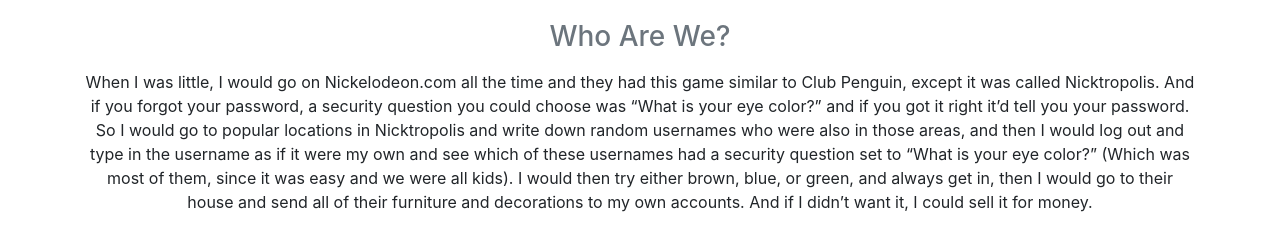
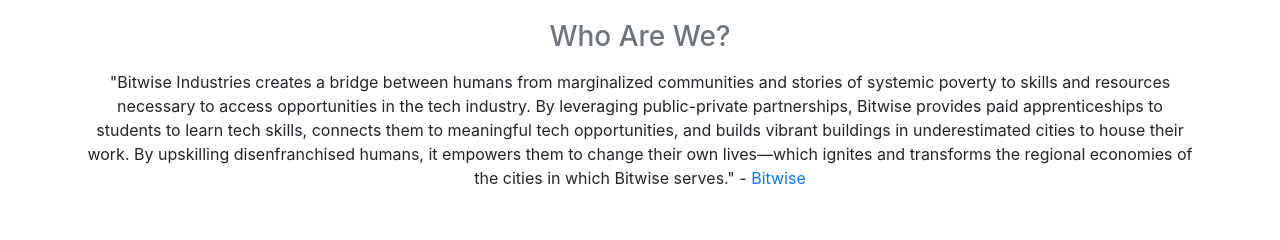
Before and after one commit to nakiacallaway/alkali-heroes, a React (Create React App) app: page / in a window 1280 px wide. Shown: the part 180-420 px from the top of the page. Built offline with nearby package versions, Linux system fonts and the light colour scheme.

Commit message:
replaced lorem in Dashboard.js

```diff
--- a/src/pages/Dashboard.js
+++ b/src/pages/Dashboard.js
@@ -13,7 +13,7 @@
           <div className='col'>
             <h1 className='my-5'>This is Team Alkali!</h1>
             <h3 className='text-secondary my-3'>Who Are We?</h3>
-            <p>When I was little, I would go on Nickelodeon.com all the time and they had this game similar to Club Penguin, except it was called Nicktropolis. And if you forgot your password, a security question you could choose was “What is your eye color?” and if you got it right it’d tell you your password. So I would go to popular locations in Nicktropolis and write down random usernames who were also in those areas, and then I would log out and type in the username as if it were my own and see which of these usernames had a security question set to “What is your eye color?” (Which was most of them, since it was easy and we were all kids). I would then try either brown, blue, or green, and always get in, then I would go to their house and send all of their furniture and decorations to my own accounts. And if I didn’t want it, I could sell it for money.</p>
+            <p>"Bitwise Industries creates a bridge between humans from marginalized communities and stories of systemic poverty to skills and resources necessary to access opportunities in the tech industry. By leveraging public-private partnerships, Bitwise provides paid apprenticeships to students to learn tech skills, connects them to meaningful tech opportunities, and builds vibrant buildings in underestimated cities to house their work. By upskilling disenfranchised humans, it empowers them to change their own lives—which ignites and transforms the regional economies of the cities in which Bitwise serves." - <a href="https://bitwiseindustries.com/" alt="bitwise homepage">Bitwise</a></p>
             <h3 className='mt-5'>Member Spotlight</h3>
           </div>
         </div>
```
